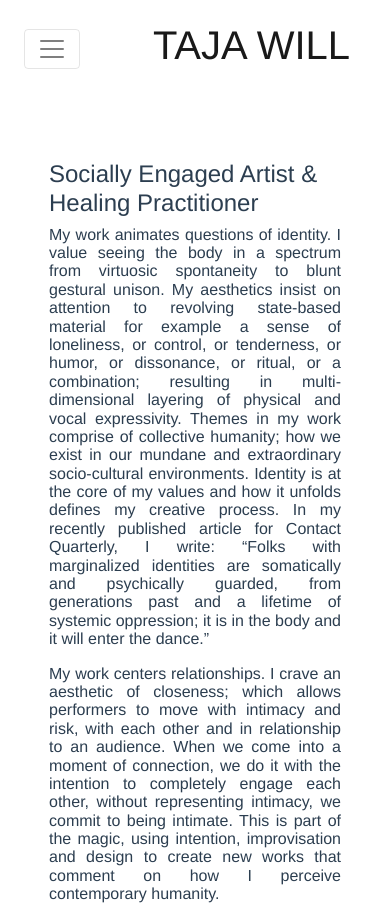
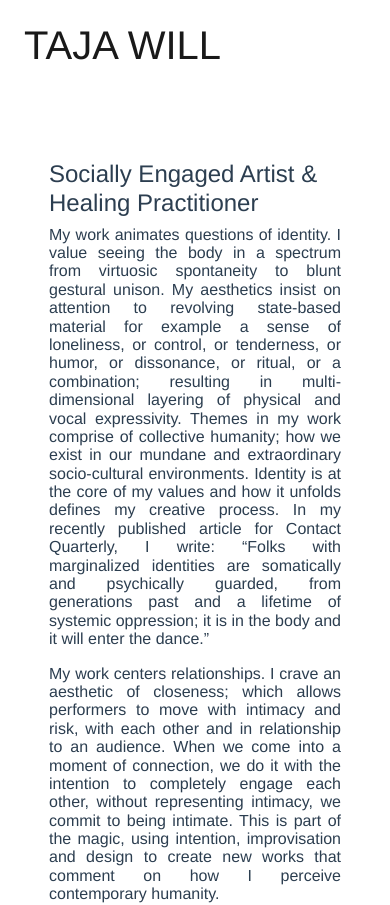
Before and after one commit to jaharonov/taja-will, a Vue app: page / in a window 390 px wide. Shown: the top 905 px of the page. Built offline with nearby package versions, Linux system fonts and the light colour scheme; a web font is replaced by a local one; what vue-mouse-parallax would draw is missing.

Commit message:
finished except for hamburger

```diff
--- a/src/App.vue
+++ b/src/App.vue
@@ -12,21 +12,57 @@
   <div id="app" variant="transparent">
     <div class="fixed-top p-2">
     <header>
-      <b-navbar toggleable="md" variant="transparent">
+    <b-navbar variant="transparent" toggleable="xl">
+    <b-navbar-brand class="mb-0"><h1>TAJA WILL</h1></b-navbar-brand>
+  </b-navbar>
+    <!-- <b-navbar toggleable="xl" variant="transparent"> -->
+
+  <!-- <b-navbar-toggle target="nav_collapse" class="nav-items" id="menu">MENU</b-navbar-toggle> -->
+  <!-- <b-navbar-brand href="#" class="mb-5" id="h1-name">Motor City Tap Fest</b-navbar-brand> -->
+  <!-- <b-navbar-toggle target="nav_collapse" variant="dark" class="nav-items ml-auto"></b-navbar-toggle>
+  <b-collapse is-nav id="nav_collapse">
+
+
+    <b-navbar-nav class="ml-auto m-0">
+      <b-nav-item class="nav-items" v-bind:to="'locaccom'">LOCATION +<br/> ACCOMMODATIONS</b-nav-item>
+      <b-nav-item class="nav-items" v-bind:to="'faculty'">FACULTY</b-nav-item>
+      <b-nav-item class="nav-items" v-bind:to="'mcsoles'">MOTOR CITY<br/>SOLES</b-nav-item>
+      <b-nav-item class="nav-items" v-bind:to="'chorchal'">MCTF CHOREOGRAPHER'S<br/>CHALLENGE</b-nav-item>
+      <b-nav-item class="nav-items" v-bind:to="'partshowcase'">PARTICIPANTS<br/>SHOWCASE</b-nav-item>
+      <b-nav-item class="nav-items" v-bind:to="'auditions'">AUDITIONS</b-nav-item>
+      <b-nav-item class="nav-items" v-bind:to="'scholarships'">SCHOLARSHIPS</b-nav-item>
+      <b-nav-item class="nav-items" v-bind:to="'store'">STORE</b-nav-item>
+      <b-nav-item class="nav-items" v-bind:to="'about'">ABOUT +<br/>CONTACT</b-nav-item>
+
+    </b-navbar-nav>
+
+  </b-collapse>
+</b-navbar> -->
+  <!-- As a heading -->
+  <!-- <b-navbar variant="transparent" toggleable="xl">
+    <b-navbar-brand class="mb-0"><h1>TAJA WILL</h1></b-navbar-brand>
+  </b-navbar>
+
+<b-navbar toggleable="xl" variant="transparent">
 
   <b-navbar-toggle target="nav_collapse"></b-navbar-toggle>
 
-  <b-navbar-brand href="#"><h1>TAJA WILL</h1></b-navbar-brand>
+  <b-collapse is-nav id="nav_collapse" variant="dark">
 
-  <b-collapse is-nav id="nav_collapse">
 
-    <b-navbar-nav>
-      <b-nav-item href="#">Link</b-nav-item>
-      <b-nav-item href="#" disabled>Disabled</b-nav-item>
-    </b-navbar-nav>
+    <b-dropdown-item>First Action</b-dropdown-item>
+    <b-dropdown-item>Second Action</b-dropdown-item>
+    <b-dropdown-item>Third Action</b-dropdown-item>
+    <b-dropdown-divider></b-dropdown-divider>
+    <b-dropdown-item>Something else here...</b-dropdown-item>
+    <b-dropdown-item disabled>Disabled action</b-dropdown-item>
 
-    <!-- Right aligned nav items -->
     <b-navbar-nav class="ml-auto">
+
+      <b-nav-form>
+        <b-form-input size="sm" class="mr-sm-2" type="text" placeholder="Search"/>
+        <b-button size="sm" class="my-2 my-sm-0" type="submit">Search</b-button>
+      </b-nav-form>
 
       <b-nav-item-dropdown text="Lang" right>
         <b-dropdown-item href="#">EN</b-dropdown-item>
@@ -36,27 +72,18 @@
       </b-nav-item-dropdown>
 
       <b-nav-item-dropdown right>
-        <!-- Using button-content slot -->
+
+        <template slot="button-content">
+          <em>User</em>
+        </template>
         <b-dropdown-item href="#">Profile</b-dropdown-item>
         <b-dropdown-item href="#">Signout</b-dropdown-item>
       </b-nav-item-dropdown>
     </b-navbar-nav>
 
   </b-collapse>
-</b-navbar>
-      <!-- <h1 class="text-left">TAJA WILL</h1>
-      <span class="float-right">
-  <b-btn v-b-toggle.collapse1 variant="primary">Toggle Collapse</b-btn>
-  <b-collapse id="collapse1" class="mt-2">
-    <b-card>
-      <p class="card-text">Collapse contents Here</p>
-      <b-btn v-b-toggle.collapse1_inner size="sm">Toggle Inner Collapse</b-btn>
-      <b-collapse id=collapse1_inner class="mt-2">
-        <b-card>Hello!</b-card>
-      </b-collapse>
-    </b-card>
-  </b-collapse>
-</span> -->
+</b-navbar> -->
+
     </header>
 <div class="row">
 <div class="col-3">
```
